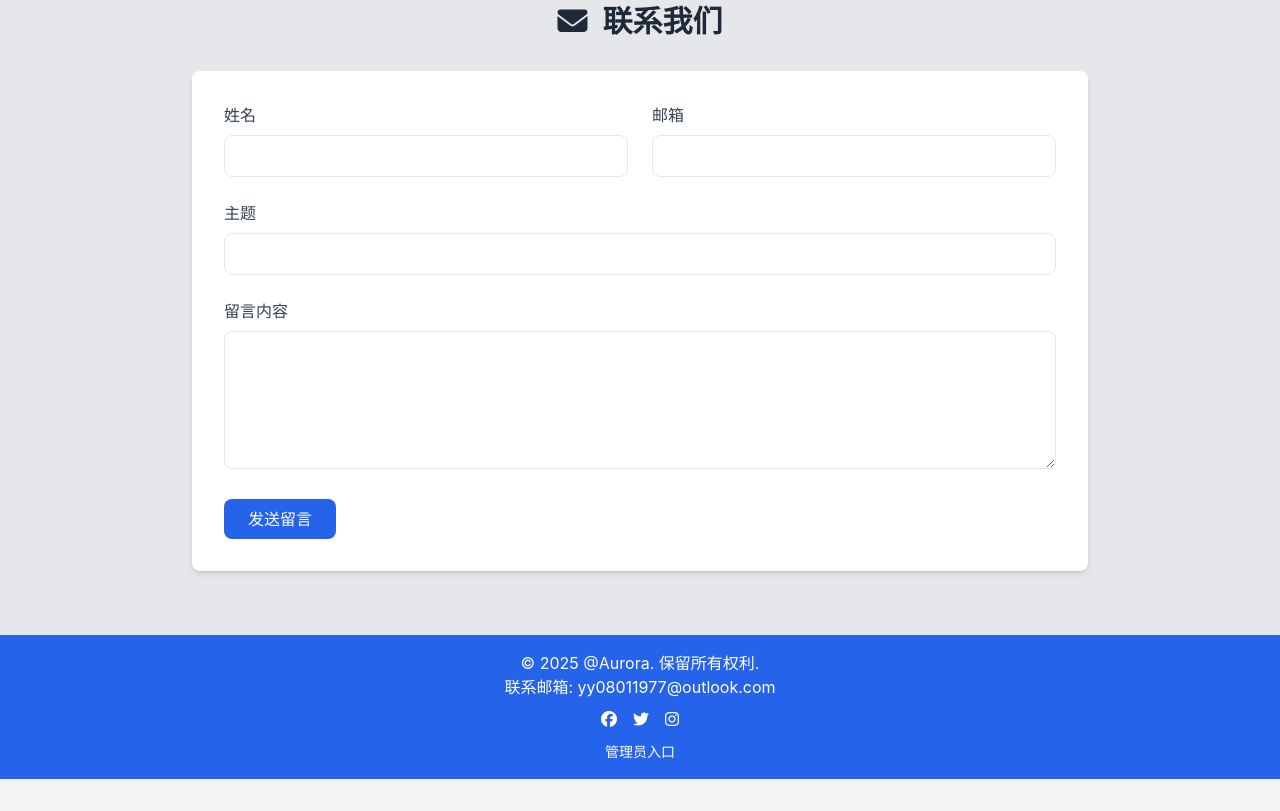
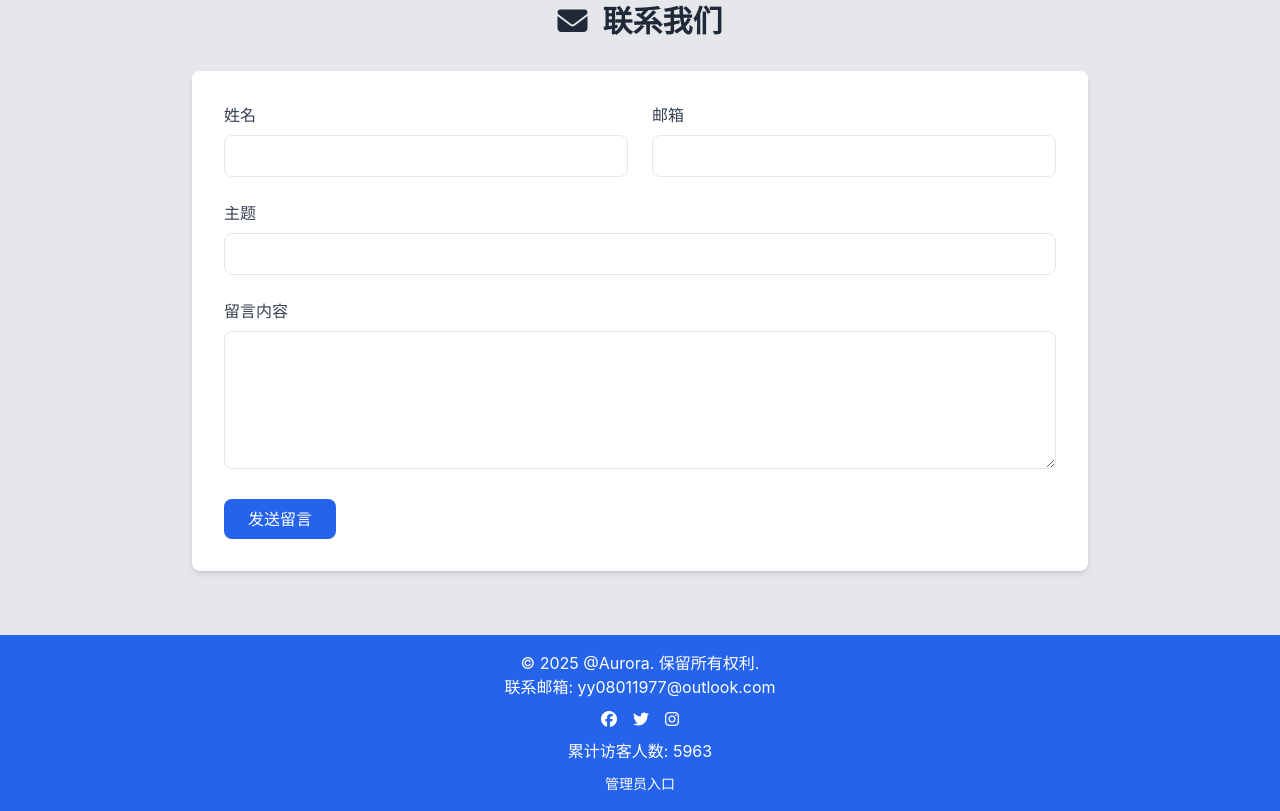
Before and after one commit to Aurora0650/Aurora0650.github.io, a plain HTML site: page index.html in a window 1280 px wide. Shown: the part 3000-3811 px from the top of the page. Before the commit the page ends 3779 px from the top, so only its background shows below. Drawn offline with nearby package versions, Linux system fonts and the light colour scheme.

Commit message:
Add files via upload

```diff
--- a/index.html
+++ b/index.html
@@ -261,6 +261,9 @@
         <a href="#" class="hover:text-blue-200"><i class="fab fa-instagram"></i></a>
     </div>
     <div class="mt-2">
+        <p>累计访客人数: <span id="visitor-count">0</span></p>
+    </div>
+    <div class="mt-2">
         <a href="admin.html" class="text-sm hover:text-blue-200">管理员入口</a>
     </div>
 </footer>
@@ -281,6 +284,32 @@
 
     document.getElementById('back-to-top').addEventListener('click', function() {
         window.scrollTo({top: 0, behavior: 'smooth'});
+    });
+
+    // 访客计数
+    document.addEventListener('DOMContentLoaded', function() {
+        // 检查是否已经计过数
+        if (!sessionStorage.getItem('visited')) {
+            // 读取当前访客数
+            let visitorCount = localStorage.getItem('visitorCount');
+            visitorCount = visitorCount ? parseInt(visitorCount) : 5962;
+
+            // 增加访客数
+            visitorCount++;
+
+            // 保存到localStorage
+            localStorage.setItem('visitorCount', visitorCount.toString());
+
+            // 在页面上显示
+            document.getElementById('visitor-count').textContent = visitorCount;
+
+            // 设置sessionStorage标记，防止同一用户多次计数
+            sessionStorage.setItem('visited', 'true');
+        } else {
+            // 如果已经计过数，直接显示当前访客数
+            const visitorCount = localStorage.getItem('visitorCount') || '0';
+            document.getElementById('visitor-count').textContent = visitorCount;
+        }
     });
 </script>
 
```
Also changed, not shown: 1 other file.
